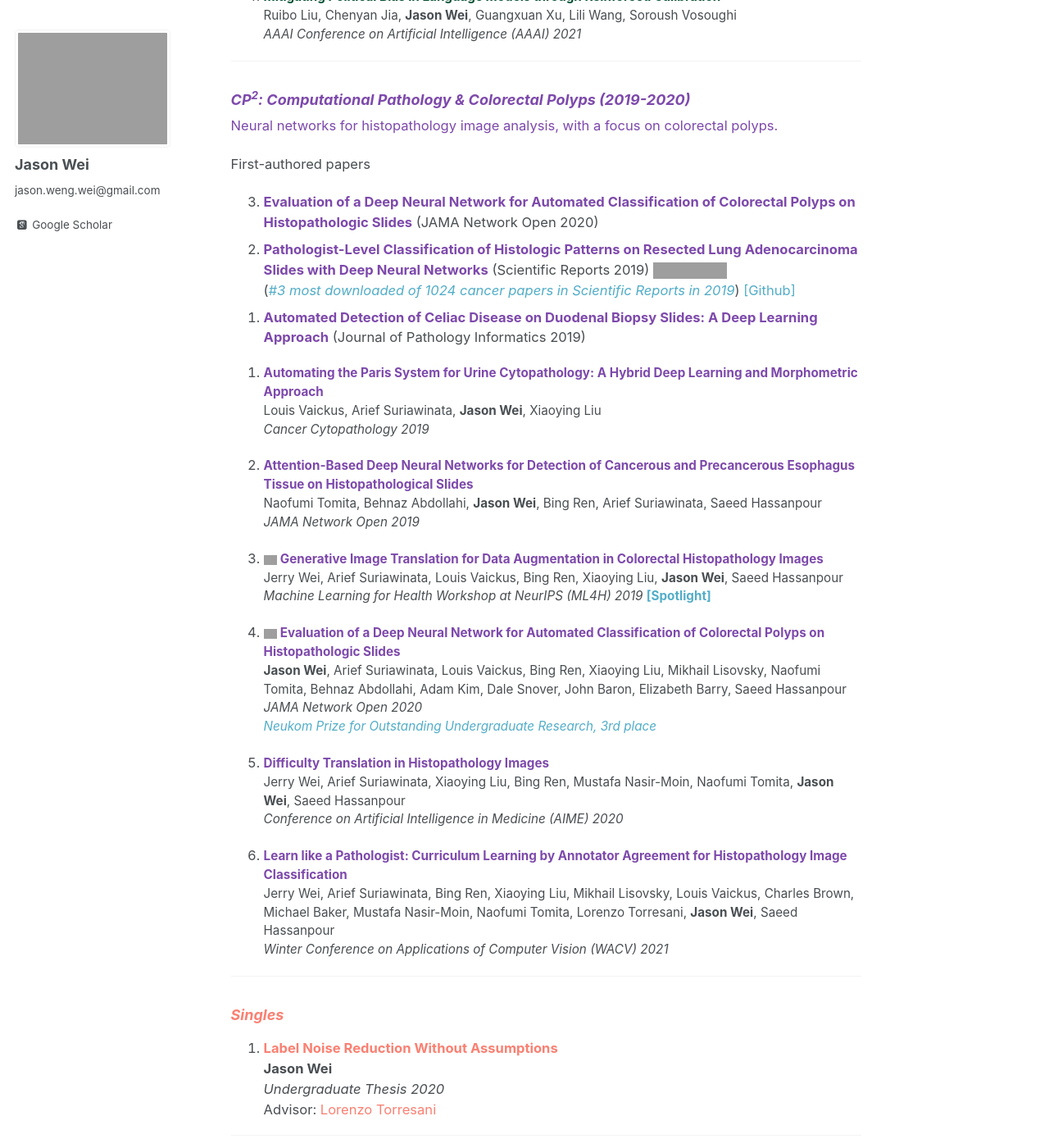
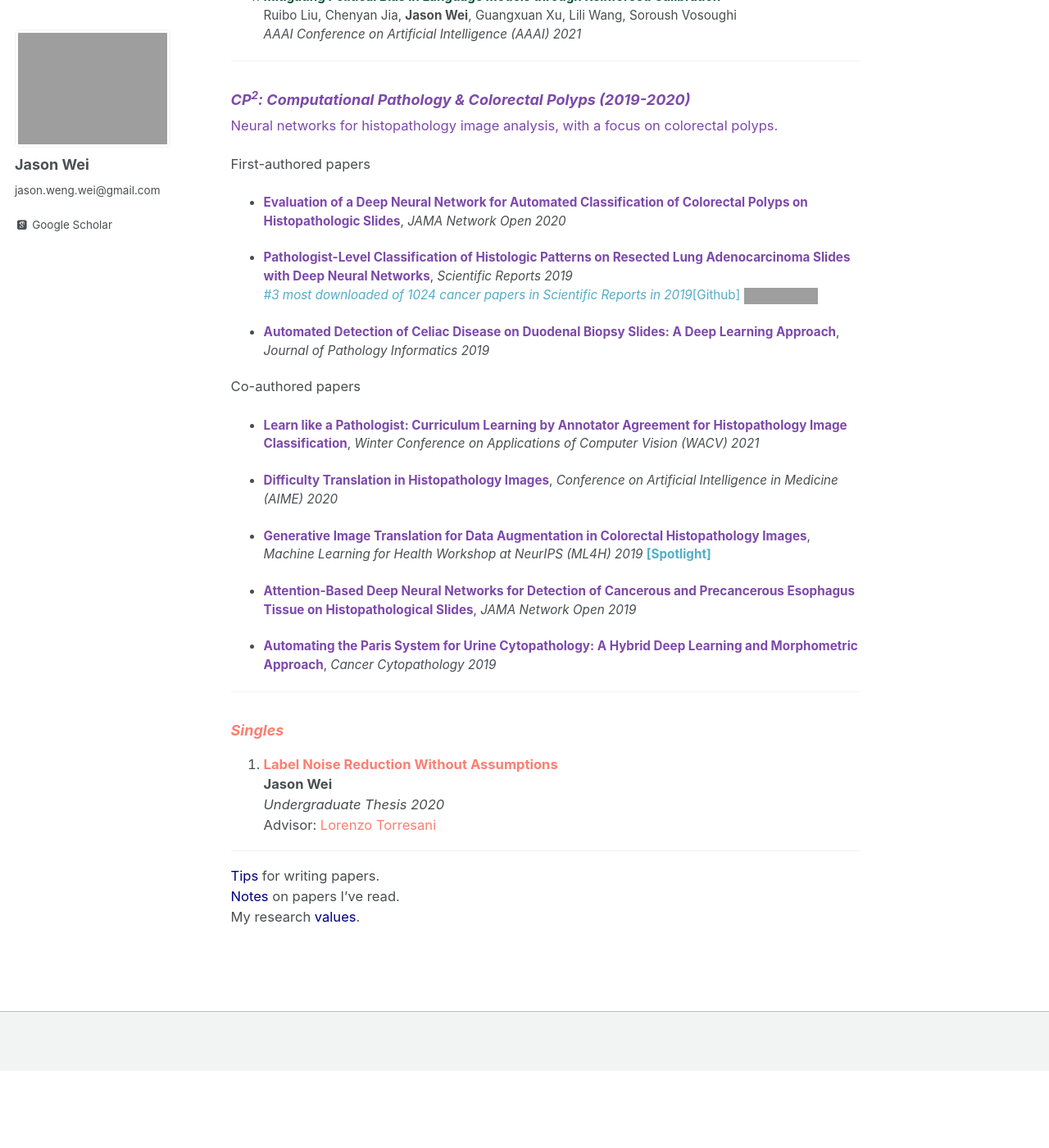
Before and after one commit to jasonwei20/jasonwei20.github.io, a Jekyll site: the page built from _pages/all_papers.md, in a window 1280 px wide and 1400 px high, scrolled down 750 px. Shown: the whole window at 82% size. Built offline with Jekyll 4.4.1, drawn with Linux system fonts in a browser that asks for light colours; some web fonts are replaced; after the commit the page ends 2056 px from its top, so only the background shows below that; some of the changed lines change nothing that is shown; grey boxes are pictures that could not be loaded.

Commit message:
fix all papers

```diff
--- a/_pages/all_papers.md
+++ b/_pages/all_papers.md
@@ -40,12 +40,52 @@
 <span style="color:#7d49ab">Neural networks for histopathology image analysis, with a focus on colorectal polyps.</span>
 
 First-authored papers
-<ol reversed>
-  <li><a href="https://jamanetwork.com/journals/jamanetworkopen/fullarticle/2764906" style="color:#7d49ab" target="_blank"><b>Evaluation of a Deep Neural Network for Automated Classification of Colorectal Polyps on Histopathologic Slides</b></a> (JAMA Network Open 2020)</li>
-  <li><a href="https://www.nature.com/articles/s41598-019-40041-7" style="color:#7d49ab" target="_blank"><b>Pathologist-Level Classification of Histologic Patterns on Resected Lung Adenocarcinoma Slides with Deep Neural Networks</b></a> (Scientific Reports 2019) <img height="16" src="https://img.shields.io/github/stars/BMIRDS/deepslide.svg?logo=github&logoColor=white&colorA=navy&link=https://github.com/BMIRDS/deepslide&link=https://github.com/BMIRDS/deepslide"> <br/>
-  (<a href="https://www.nature.com/collections/ghegcgfbdi" target="_blank"><i>#3 most downloaded of 1024 cancer papers in Scientific Reports in 2019</i></a>) <a href="https://github.com/BMIRDS/deepslide" target="_blank">[Github]</a></li>
-  <li><a href="http://www.jpathinformatics.org/article.asp?issn=2153-3539;year=2019;volume=10;issue=1;spage=7;epage=7;aulast=Wei" style="color:#7d49ab" target="_blank"><b>Automated Detection of Celiac Disease on Duodenal Biopsy Slides: A Deep Learning Approach</b></a> (Journal of Pathology Informatics 2019)</li>
-</ol>
+
+* <a href="https://jamanetwork.com/journals/jamanetworkopen/fullarticle/2764906" style="color:#7d49ab" target="_blank"><b>Evaluation of a Deep Neural Network for Automated Classification of Colorectal Polyps on Histopathologic Slides</b></a>,
+*JAMA Network Open 2020*
+
+* <a href="https://www.nature.com/articles/s41598-019-40041-7" style="color:#7d49ab" target="_blank"><b>Pathologist-Level Classification of Histologic Patterns on Resected Lung Adenocarcinoma Slides with Deep Neural Networks</b></a>,
+*Scientific Reports 2019*
+<a href="https://www.nature.com/collections/ghegcgfbdi" target="_blank"><i>#3 most downloaded of 1024 cancer papers in Scientific Reports in 2019</i></a><a href="https://github.com/BMIRDS/deepslide" target="_blank">[Github]</a> <img height="16" src="https://img.shields.io/github/stars/BMIRDS/deepslide.svg?logo=github&logoColor=white&colorA=navy&link=https://github.com/BMIRDS/deepslide&link=https://github.com/BMIRDS/deepslide">
+
+* <a href="http://www.jpathinformatics.org/article.asp?issn=2153-3539;year=2019;volume=10;issue=1;spage=7;epage=7;aulast=Wei" style="color:#7d49ab" target="_blank"><b>Automated Detection of Celiac Disease on Duodenal Biopsy Slides: A Deep Learning Approach</b></a>,
+*Journal of Pathology Informatics 2019*
+
+Co-authored papers
+
+* <a href="https://arxiv.org/abs/2009.13698" style="color:#7d49ab" target="_blank"><b>Learn like a Pathologist: Curriculum Learning by Annotator Agreement for Histopathology Image Classification</b></a>,
+*Winter Conference on Applications of Computer Vision (WACV) 2021*
+
+* <a href="https://arxiv.org/abs/2004.12535" style="color:#7d49ab" target="_blank"><b>Difficulty Translation in Histopathology Images</b></a>,
+*Conference on Artificial Intelligence in Medicine (AIME) 2020*
+
+* <a href="https://arxiv.org/abs/1910.05827" style="color:#7d49ab" target="_blank"><b>Generative Image Translation for Data Augmentation in Colorectal Histopathology Images</b></a>,
+*Machine Learning for Health Workshop at NeurIPS (ML4H) 2019* <a href="https://slideslive.com/38923239/spotlight-paper-talks?t=1095" target="_blank"><b>[Spotlight]</b></a>
+
+* <a href="https://jamanetwork.com/journals/jamanetworkopen/fullarticle/2753982" style="color:#7d49ab" target="_blank"><b>Attention-Based Deep Neural Networks for Detection of Cancerous and Precancerous Esophagus Tissue on Histopathological Slides</b></a>,
+*JAMA Network Open 2019*
+
+* <a href="https://onlinelibrary.wiley.com/doi/abs/10.1002/cncy.22099" style="color:#7d49ab" target="_blank"><b>Automating the Paris System for Urine Cytopathology: A Hybrid Deep Learning and Morphometric Approach</b></a>,
+*Cancer Cytopathology 2019*
+
+------
+
+### <span style="color:#fa8072"> *Singles* </span>
+
+1. <a href="https://www.cs.dartmouth.edu/~trdata/reports/TR2020-899.pdf" style="color:#fa8072" target="_blank"><b>Label Noise Reduction Without Assumptions</b></a>
+**Jason Wei**
+*Undergraduate Thesis 2020*
+Advisor: <a href="https://www.cs.dartmouth.edu/~lorenzo/home.html" style="color:#fa8072" target="_blank">Lorenzo Torresani</a> <br>
+
+
+------
+
+<a href="https://jasonwei20.github.io/writing_tips/" style="color:navy">Tips</a> for writing papers.
+<a href="https://jasonwei20.github.io/notes/" style="color:navy">Notes</a> on papers I've read.
+My research <a href="https://jasonwei20.github.io/research_values/" style="color:navy">values</a>.
+
+
+
 <!--
 1. <img height="16" width="16" src="/images/glowing-star.png"> <a href="https://www.nature.com/articles/s41598-019-40041-7" style="color:#7d49ab" target="_blank"><b>Pathologist-Level Classification of Histologic Patterns on Resected Lung Adenocarcinoma Slides with Deep Neural Networks</b></a>
 **Jason Wei**, Laura Tafe, Yevgeniy Linnik, Louis Vaickus, Naofumi Tomita, Saeed Hassanpour
@@ -57,7 +97,7 @@
 2. <a href="http://www.jpathinformatics.org/article.asp?issn=2153-3539;year=2019;volume=10;issue=1;spage=7;epage=7;aulast=Wei" style="color:#7d49ab" target="_blank"><b>Automated Detection of Celiac Disease on Duodenal Biopsy Slides: A Deep Learning Approach</b></a>
 **Jason Wei**, Jerry Wei, Christopher Jackson, Bing Ren, Arief Suriawinata, Saeed Hassanpour
 *Journal of Pathology Informatics 2019*    -->
-
+<!--
 3. <a href="https://onlinelibrary.wiley.com/doi/abs/10.1002/cncy.22099" style="color:#7d49ab" target="_blank"><b>Automating the Paris System for Urine Cytopathology: A Hybrid Deep Learning and Morphometric Approach</b></a>
 Louis Vaickus, Arief Suriawinata, **Jason Wei**, Xiaoying Liu
 *Cancer Cytopathology 2019*
@@ -81,25 +121,7 @@
 
 8. <a href="https://arxiv.org/abs/2009.13698" style="color:#7d49ab" target="_blank"><b>Learn like a Pathologist: Curriculum Learning by Annotator Agreement for Histopathology Image Classification</b></a>
 Jerry Wei, Arief Suriawinata, Bing Ren, Xiaoying Liu, Mikhail Lisovsky, Louis Vaickus, Charles Brown, Michael Baker, Mustafa Nasir-Moin, Naofumi Tomita, Lorenzo Torresani, **Jason Wei**, Saeed Hassanpour
-*Winter Conference on Applications of Computer Vision (WACV) 2021*
-
-
-------
-
-### <span style="color:#fa8072"> *Singles* </span>
-
-1. <a href="https://www.cs.dartmouth.edu/~trdata/reports/TR2020-899.pdf" style="color:#fa8072" target="_blank"><b>Label Noise Reduction Without Assumptions</b></a>
-**Jason Wei**
-*Undergraduate Thesis 2020*
-Advisor: <a href="https://www.cs.dartmouth.edu/~lorenzo/home.html" style="color:#fa8072" target="_blank">Lorenzo Torresani</a> <br>
-
-
-------
-
-<a href="https://jasonwei20.github.io/writing_tips/" style="color:navy">Tips</a> for writing papers.
-<a href="https://jasonwei20.github.io/notes/" style="color:navy">Notes</a> on papers I've read.
-My research <a href="https://jasonwei20.github.io/research_values/" style="color:navy">values</a>.
-
+*Winter Conference on Applications of Computer Vision (WACV) 2021*  -->
 
 <!-- 6. <a href="https://www.ncbi.nlm.nih.gov/pmc/articles/PMC7233054/" style="color:#7d49ab" target="_blank"><b>Predicting Colorectal Polyp Recurrence Using Time-to-event Analysis of Medical Records</b></a>
 Lia Harrington, **Jason Wei**, Arief Suriawinata, Todd Mackenzie, Saeed Hassanpour
```
